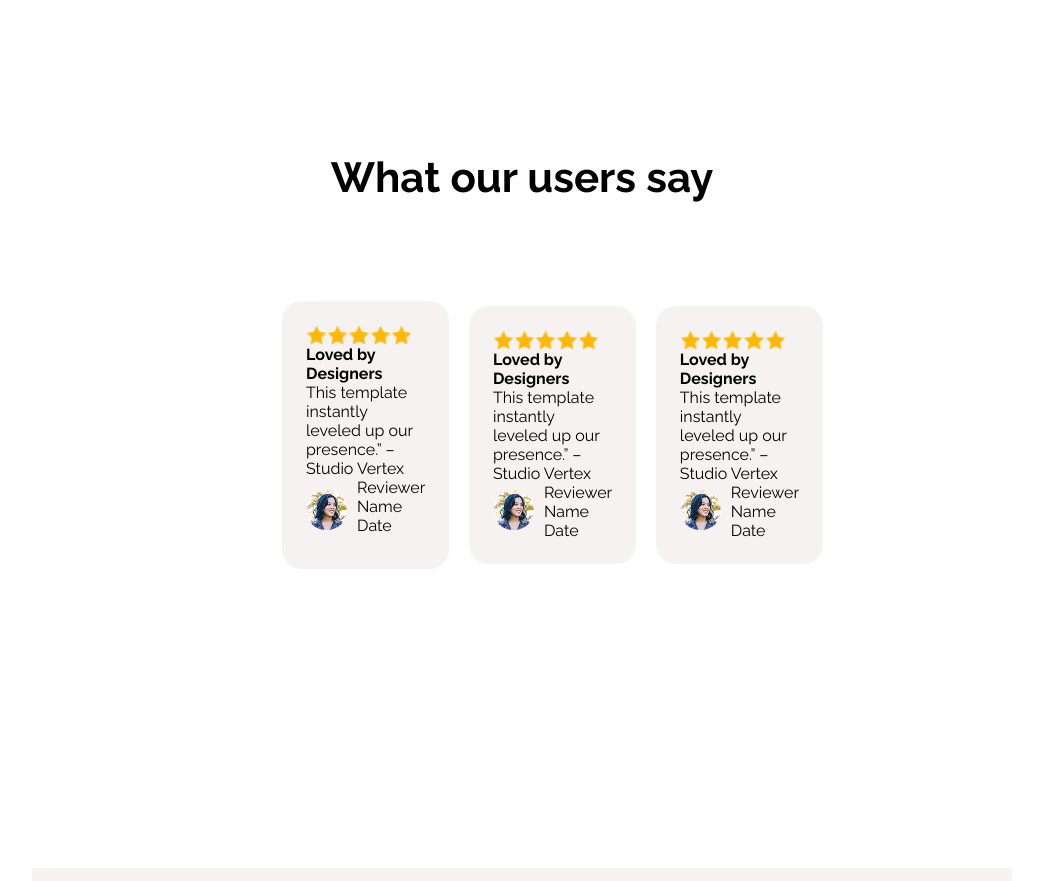
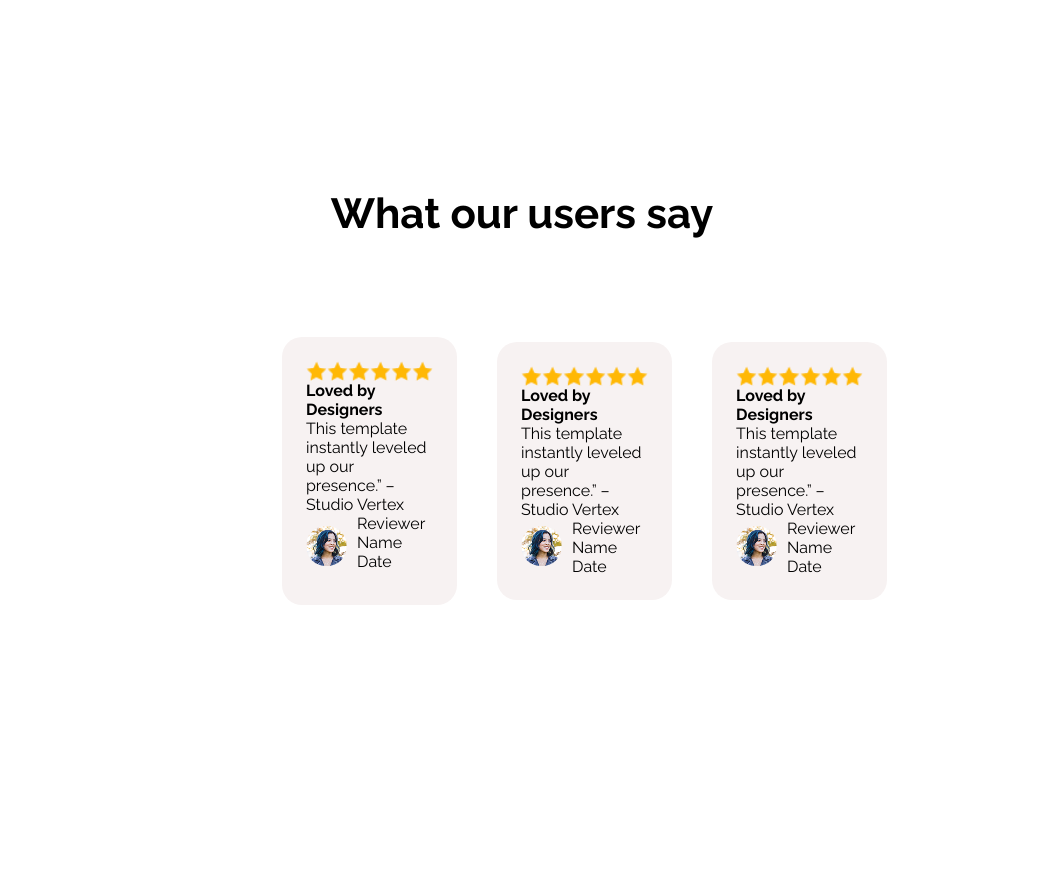
Before and after one commit to SiddiqurRahmanBD/assignment-1, a plain HTML site: page index.html in a window 1280 px wide. Shown: the part 1759-2640 px from the top of the page, without its empty margins (118-1161 px from the left). Drawn offline with Linux system fonts and the light colour scheme.

Commit message:
Finaly sUbmit

```diff
--- a/Styles/assignment.css
+++ b/Styles/assignment.css
@@ -22,7 +22,7 @@ body{
 /* shared style */
 
 .header{
-    background-image: url(/Assets/Hero-bg.png);
+    background-image: url(./assets/hero-bg.png);
     background-repeat: no-repeat;
     background-size: cover;
     background-position: center;
@@ -181,7 +181,9 @@ section{
     background-color:#f7f2f2;
     border-radius: 20PX;
     padding: 24px;
-    align-content: space-between;
+    justify-content: center;
+    align-items: center;
+    /* align-content: space-between; */
 }
 .avatar{
     border-radius: 50px;
@@ -196,7 +198,7 @@ section{
 .div-flex{
     display: flex;
     align-items: center;
-    gap: 20px;
+    gap: 40px;
     padding: 99px 150px;
 
 }
--- a/index.html
+++ b/index.html
@@ -36,12 +36,12 @@
             <div class="section">
                 <div class="section-container">
                     <p class="section-title">See It in Action</p>
-                    <p class="section-info">Explore the live preview and imagine your brand in this bold new look.</p>
-                    <button class="primary-btn">Launch Live Preview</button>
+                    <p class="section-info nmore" >Explore the live preview and imagine your brand in this bold new look.</p>
+                    <button class=" nmore primary-btn">Launch Live Preview</button>
 
                     </div>
                      <div>
-                        <img class="image" src="/Assets/wc-mini.png" alt="">
+                        <img class="image" src="./assets/wc-mini.png" alt="">
                     </div>
                 </div>
 
@@ -72,18 +72,20 @@
              <div class="user-review">
                 <div class="user-border">
                <div class="star">
-                 <img src="/Assets/icon-star.png" alt="">
-                <img src="/Assets/icon-star.png" alt="">
-                <img src="/Assets/icon-star.png" alt="">
-                <img src="/Assets/icon-star.png" alt="">
-                <img src="/Assets/icon-star.png" alt="">
+                 <img src="./assets/icon-star.png" alt="">
+                 <img src="./assets/icon-star.png" alt="">
+                 <img src="./assets/icon-star.png" alt="">
+                 <img src="./assets/icon-star.png" alt="">
+                 <img src="./assets/icon-star.png" alt="">
+                 <img src="./assets/icon-star.png" alt="">
+
                </div>
                 <h4>Loved by Designers</h4>
                 <p>This template instantly leveled up our presence.” – Studio Vertex</p>
             </div>
             <div class="reviewer">
                 <div>
-                     <img class="avatar" src="/Assets/avatar.png" alt="">
+                     <img class="avatar" src="./assets/avatar.png" alt="">
                 </div>
                <div class="reviewer-name">
                 <p>Reviewer Name</p>
@@ -94,18 +96,19 @@
             <div class="user-review">
                 <div>
                <div class="star">
-                 <img src="/Assets/icon-star.png" alt="">
-                <img src="/Assets/icon-star.png" alt="">
-                <img src="/Assets/icon-star.png" alt="">
-                <img src="/Assets/icon-star.png" alt="">
-                <img src="/Assets/icon-star.png" alt="">
+                <img src="./assets/icon-star.png" alt="">
+                 <img src="./assets/icon-star.png" alt="">
+                 <img src="./assets/icon-star.png" alt="">
+                 <img src="./assets/icon-star.png" alt="">
+                 <img src="./assets/icon-star.png" alt="">
+                 <img src="./assets/icon-star.png" alt="">
                </div>
                 <h4>Loved by Designers</h4>
                 <p>This template instantly leveled up our presence.” – Studio Vertex</p>
             </div>
             <div class="reviewer">
                 <div>
-                     <img class="avatar" src="/Assets/avatar.png" alt="">
+                     <img class="avatar" src="./assets/avatar.png" alt="">
                 </div>
                <div>
                 <p>Reviewer Name</p>
@@ -116,18 +119,19 @@
             <div class="user-review">
                 <div>
                <div class="star">
-                 <img src="/Assets/icon-star.png" alt="">
-                <img src="/Assets/icon-star.png" alt="">
-                <img src="/Assets/icon-star.png" alt="">
-                <img src="/Assets/icon-star.png" alt="">
-                <img src="/Assets/icon-star.png" alt="">
+                <img src="./assets/icon-star.png" alt="">
+                 <img src="./assets/icon-star.png" alt="">
+                 <img src="./assets/icon-star.png" alt="">
+                 <img src="./assets/icon-star.png" alt="">
+                 <img src="./assets/icon-star.png" alt="">
+                 <img src="./assets/icon-star.png" alt="">
                </div>
                 <h4>Loved by Designers</h4>
                 <p>This template instantly leveled up our presence.” – Studio Vertex</p>
             </div>
             <div class="reviewer">
                 <div>
-                     <img class="avatar" src="/Assets/avatar.png" alt="">
+                     <img class="avatar" src="./assets/avatar.png" alt="">
                 </div>
                <div>
                 <p>Reviewer Name</p>
@@ -146,7 +150,7 @@
                 <button class="nmore primary-btn">Get Started Free</button>
 
                 <div>
-                    <img class="wc-big" src="/Assets/wc-big.png" alt="">
+                    <img class="wc-big" src="./assets/wc-big.png" alt="">
                 </div>
             </div>
            </section>
@@ -179,7 +183,7 @@
 
         </div>
         <div>
-            <ul class="list">
+            <ul class="list nmore">
               <li><a href="">Home</a></li>
               <li><a href="">About</a></li>
               <li><a href="">how It Works</a></li>
```
